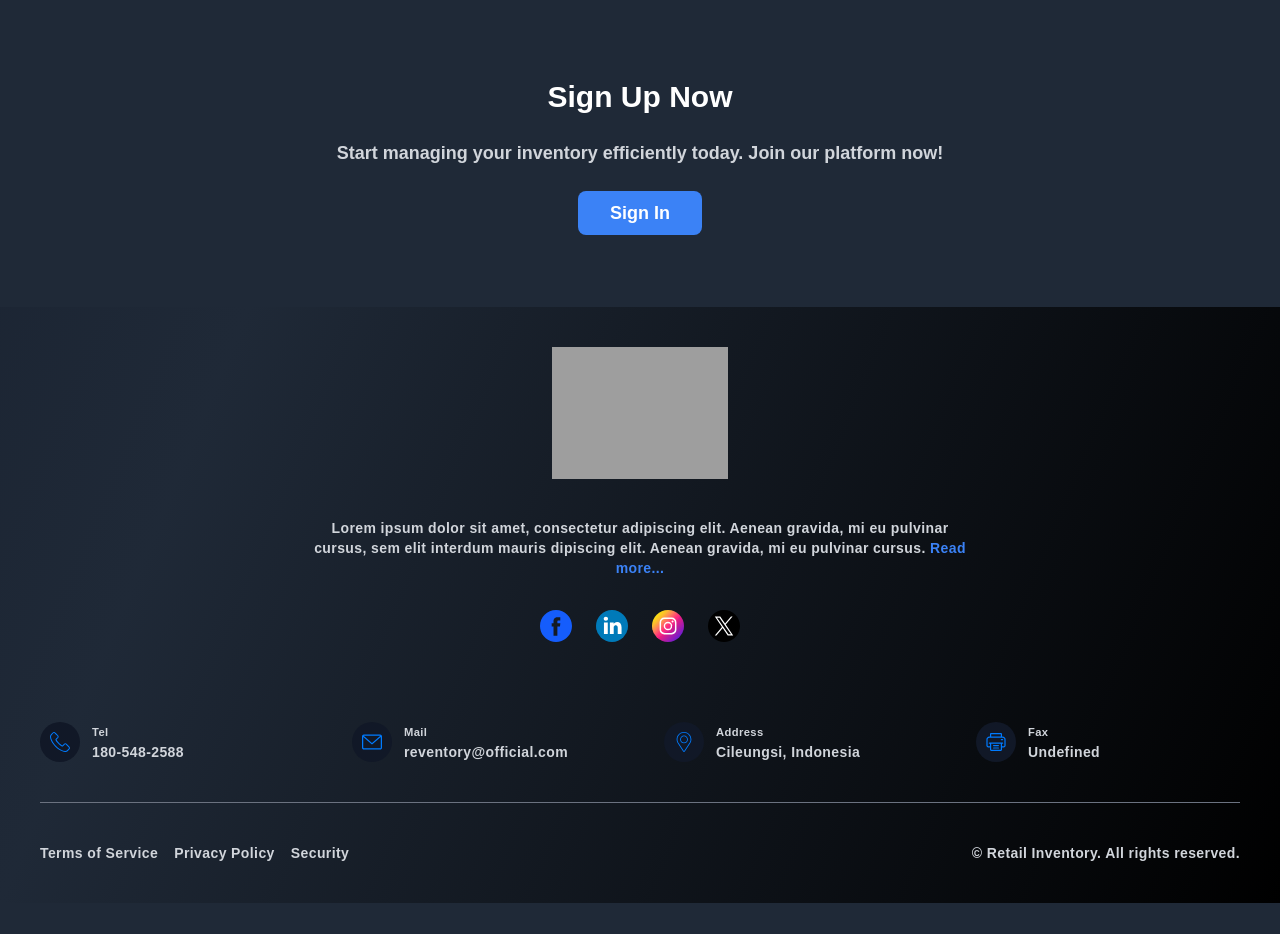
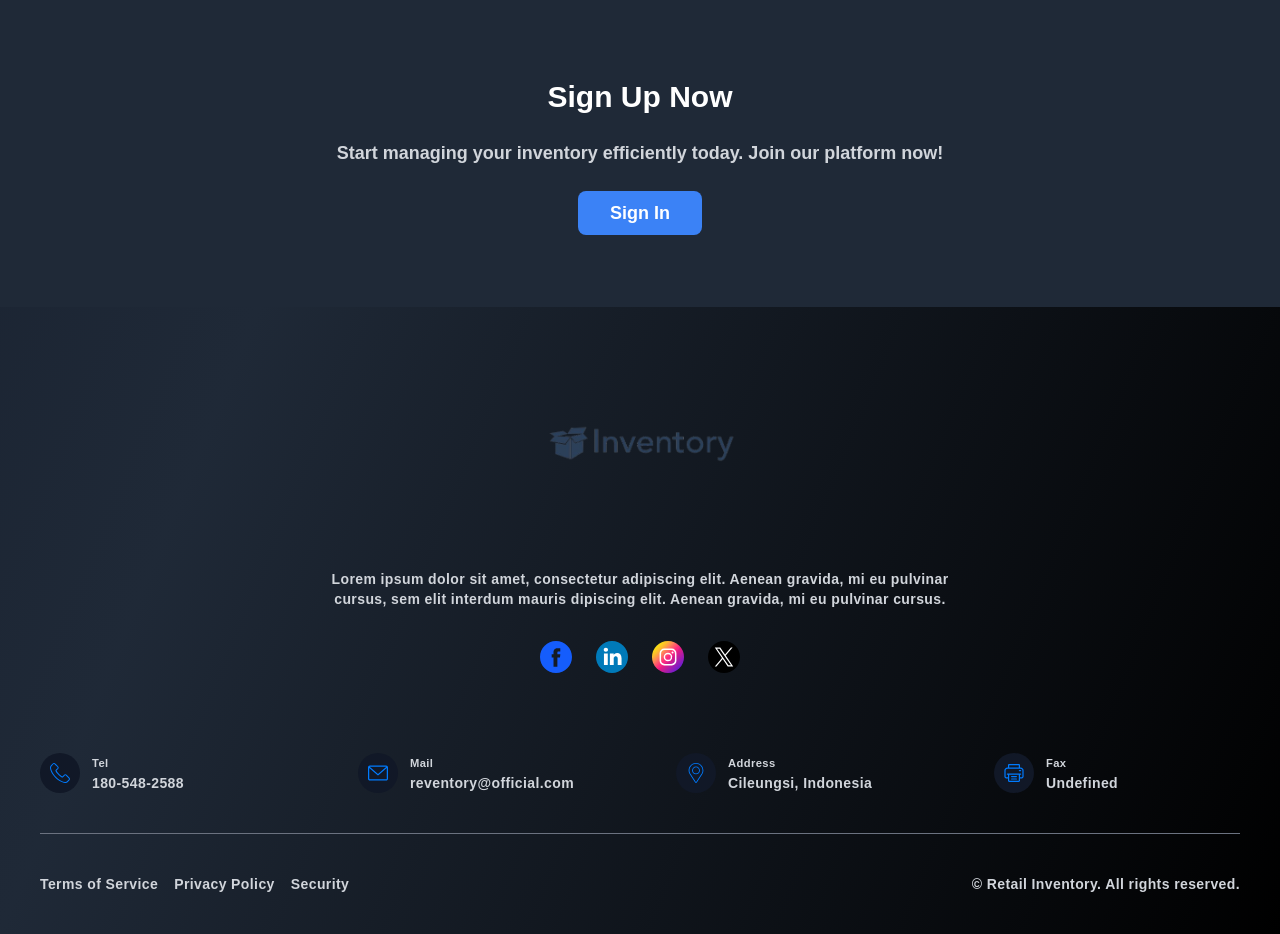
Before and after one commit to zanshere/inventory, a PHP site: page /git-project/ in a window 1280 px wide. Shown: the part 2165-3099 px from the top of the page. Before the commit the page ends 3068 px from the top, so only its background shows below. Run offline with PHP 8.4, Linux system fonts and the light colour scheme; grey boxes are pictures that could not be loaded.

Commit message:
menambahkan logo

```diff
--- a/includes/footer.php
+++ b/includes/footer.php
@@ -3,18 +3,18 @@
 <head>
     <meta charset="UTF-8">
     <meta name="viewport" content="width=device-width, initial-scale=1.0">
+    <base href="/git-project/inventory/">
     <link href="https://cdn.jsdelivr.net/npm/tailwindcss@2.2.19/dist/tailwind.min.css" rel="stylesheet">
     <link rel="stylesheet" href="https://cdnjs.cloudflare.com/ajax/libs/font-awesome/6.4.0/css/all.min.css">
 </head>
 <body>
 <footer class="bg-gradient-to-r from-slate-900 via-slate-700 to-slate-900 py-10 px-10 font-sans tracking-wide">
       <div class="max-w-2xl mx-auto text-center">
-        <a href='javascript:void(0)' class="inline-block"><img src="https://readymadeui.com/readymadeui-light.svg" alt="logo"
-          class='w-44' /></a>
+        <a href='javascript:void(0)' class="inline-block"><img src="assets/Images/logo-removebg.png" alt="logo"
+          class='w-70' /></a>
         <p class="text-sm mt-8 text-gray-300">Lorem ipsum dolor sit amet, consectetur adipiscing elit. Aenean gravida,
           mi eu pulvinar cursus, sem elit interdum mauris dipiscing elit. Aenean gravida,
-          mi eu pulvinar cursus. <a href='javascript:void(0)' class="text-sm font-semibold text-blue-500">Read
-            more...</a></p>
+          mi eu pulvinar cursus.</p>
 
         <ul class="flex flex-wrap justify-center gap-6 mt-8">
           <li>
@@ -66,7 +66,7 @@
         </ul>
       </div>
 
-      <ul class="grid max-sm:grid-cols-1 max-lg:grid-cols-2 lg:grid-cols-4 gap-12 mt-20">
+      <ul class="grid max-sm:grid-cols-1 max-lg:grid-cols-2 lg:grid-cols-4 gap-18 mt-20">
         <li class="flex items-center">
           <div class="bg-gray-900 h-10 w-10 rounded-full flex items-center justify-center shrink-0">
             <svg xmlns="http://www.w3.org/2000/svg" width="20px" height="20px" fill='#007bff' viewBox="0 0 482.6 482.6">
```
